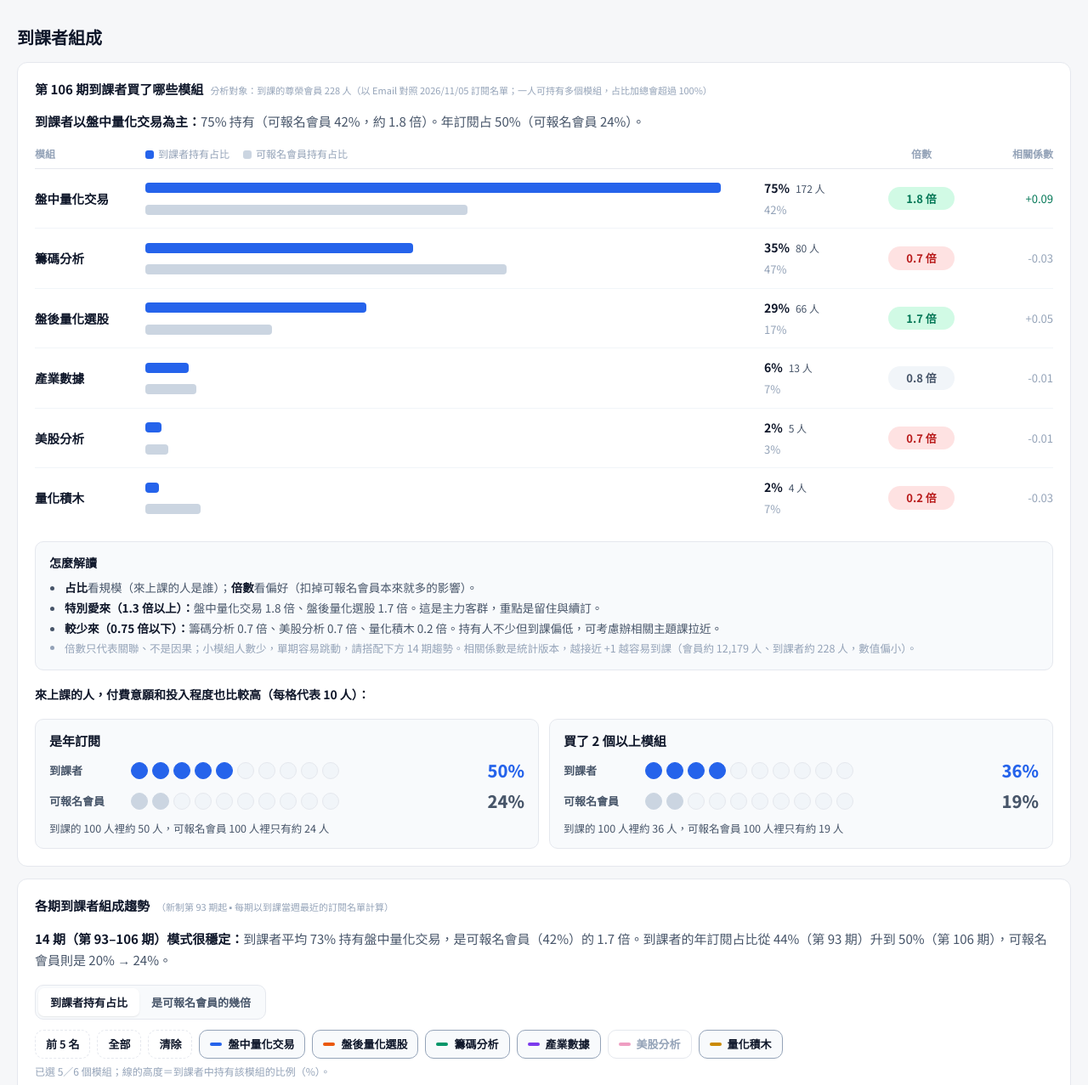
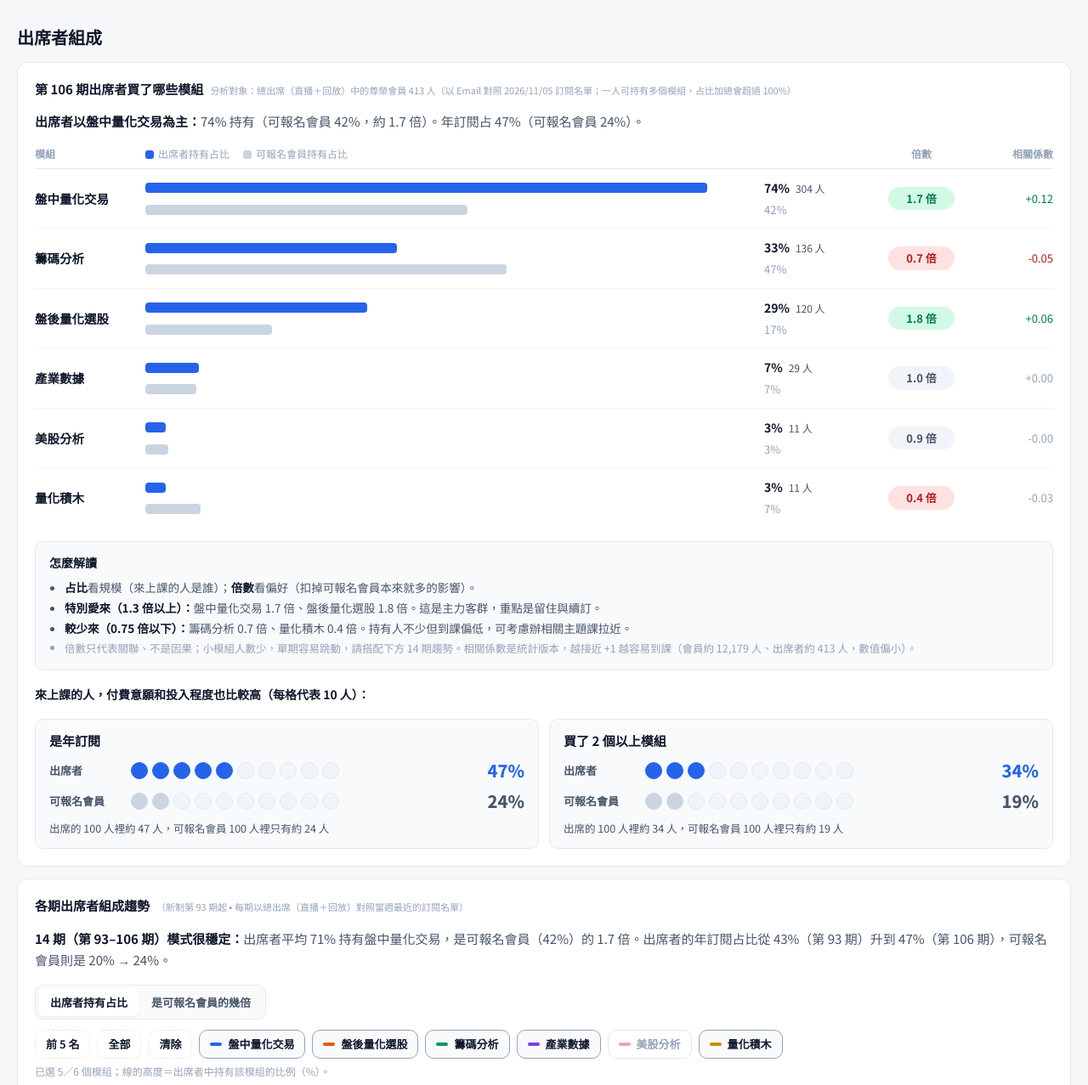
Before and after one commit to XQ-26041488/xq-class-report, a plain HTML site: page index.html in a window 1280 px wide. Shown: the part 1320-2597 px from the top of the page at 85% size. Drawn offline with nearby package versions, Linux system fonts and the light colour scheme.

Commit message:
Attendee composition now based on total attendance (live + replay)
Co-Authored-By: Claude Sonnet 5.5 <noreply@anthropic.com>

```diff
--- a/index.html
+++ b/index.html
@@ -699,94 +699,94 @@ table.cmp-t { width:100%; border-collapse:collapse; font-size:14.5px; font-varia
   </div>
 
 <!-- ATT-MIX:START -->
-  <div class="sec-heading" id="sec-attmix">到課者組成</div>
+  <div class="sec-heading" id="sec-attmix">出席者組成</div>
   <div class="card am-card">
-    <div class="card-title">第 106 期到課者買了哪些模組 <span class="sub">分析對象：到課的尊榮會員 228 人（以 Email 對照 2026/11/05 訂閱名單；一人可持有多個模組，占比加總會超過 100%）</span></div>
-    <p class="am-sum"><strong>到課者以盤中量化交易為主：</strong>75% 持有（可報名會員 42%，約 1.8 倍）。年訂閱占 50%（可報名會員 24%）。</p>
+    <div class="card-title">第 106 期出席者買了哪些模組 <span class="sub">分析對象：總出席（直播＋回放）中的尊榮會員 413 人（以 Email 對照 2026/11/05 訂閱名單；一人可持有多個模組，占比加總會超過 100%）</span></div>
+    <p class="am-sum"><strong>出席者以盤中量化交易為主：</strong>74% 持有（可報名會員 42%，約 1.7 倍）。年訂閱占 47%（可報名會員 24%）。</p>
     <div class="am-grid">
       <div class="am-head">
         <div>模組</div>
-        <div><span class="am-key"><i class="am-k1"></i>到課者持有占比<i class="am-k2"></i>可報名會員持有占比</span></div>
+        <div><span class="am-key"><i class="am-k1"></i>出席者持有占比<i class="am-k2"></i>可報名會員持有占比</span></div>
         <div>倍數</div>
         <div>相關係數</div>
       </div>
         <div class="am-row">
           <div class="am-name">盤中量化交易</div>
           <div class="am-pair">
-            <div class="am-line"><div class="am-track"><i class="am-bar a" style="width:94.3%"></i></div><span class="am-v"><strong>75%</strong> <em>172 人</em></span></div>
+            <div class="am-line"><div class="am-track"><i class="am-bar a" style="width:92.0%"></i></div><span class="am-v"><strong>74%</strong> <em>304 人</em></span></div>
             <div class="am-line"><div class="am-track"><i class="am-bar b" style="width:52.8%"></i></div><span class="am-v"><span>42%</span></span></div>
           </div>
-          <div class="am-lift"><span class="am-chip hi">1.8 倍</span></div>
-          <div class="am-r"><span class="pos1">+0.09</span></div>
+          <div class="am-lift"><span class="am-chip hi">1.7 倍</span></div>
+          <div class="am-r"><span class="pos2">+0.12</span></div>
         </div>
         <div class="am-row">
           <div class="am-name">籌碼分析</div>
           <div class="am-pair">
-            <div class="am-line"><div class="am-track"><i class="am-bar a" style="width:43.9%"></i></div><span class="am-v"><strong>35%</strong> <em>80 人</em></span></div>
+            <div class="am-line"><div class="am-track"><i class="am-bar a" style="width:41.2%"></i></div><span class="am-v"><strong>33%</strong> <em>136 人</em></span></div>
             <div class="am-line"><div class="am-track"><i class="am-bar b" style="width:59.2%"></i></div><span class="am-v"><span>47%</span></span></div>
           </div>
           <div class="am-lift"><span class="am-chip lo">0.7 倍</span></div>
-          <div class="am-r"><span class="zero">-0.03</span></div>
+          <div class="am-r"><span class="neg">-0.05</span></div>
         </div>
         <div class="am-row">
           <div class="am-name">盤後量化選股</div>
           <div class="am-pair">
-            <div class="am-line"><div class="am-track"><i class="am-bar a" style="width:36.2%"></i></div><span class="am-v"><strong>29%</strong> <em>66 人</em></span></div>
+            <div class="am-line"><div class="am-track"><i class="am-bar a" style="width:36.3%"></i></div><span class="am-v"><strong>29%</strong> <em>120 人</em></span></div>
             <div class="am-line"><div class="am-track"><i class="am-bar b" style="width:20.7%"></i></div><span class="am-v"><span>17%</span></span></div>
           </div>
-          <div class="am-lift"><span class="am-chip hi">1.7 倍</span></div>
-          <div class="am-r"><span class="zero">+0.05</span></div>
+          <div class="am-lift"><span class="am-chip hi">1.8 倍</span></div>
+          <div class="am-r"><span class="pos1">+0.06</span></div>
         </div>
         <div class="am-row">
           <div class="am-name">產業數據</div>
           <div class="am-pair">
-            <div class="am-line"><div class="am-track"><i class="am-bar a" style="width:7.1%"></i></div><span class="am-v"><strong>6%</strong> <em>13 人</em></span></div>
+            <div class="am-line"><div class="am-track"><i class="am-bar a" style="width:8.8%"></i></div><span class="am-v"><strong>7%</strong> <em>29 人</em></span></div>
             <div class="am-line"><div class="am-track"><i class="am-bar b" style="width:8.4%"></i></div><span class="am-v"><span>7%</span></span></div>
           </div>
-          <div class="am-lift"><span class="am-chip eq">0.8 倍</span></div>
-          <div class="am-r"><span class="zero">-0.01</span></div>
+          <div class="am-lift"><span class="am-chip eq">1.0 倍</span></div>
+          <div class="am-r"><span class="zero">+0.00</span></div>
         </div>
         <div class="am-row">
           <div class="am-name">美股分析</div>
           <div class="am-pair">
-            <div class="am-line"><div class="am-track"><i class="am-bar a" style="width:2.7%"></i></div><span class="am-v"><strong>2%</strong> <em>5 人</em></span></div>
+            <div class="am-line"><div class="am-track"><i class="am-bar a" style="width:3.3%"></i></div><span class="am-v"><strong>3%</strong> <em>11 人</em></span></div>
             <div class="am-line"><div class="am-track"><i class="am-bar b" style="width:3.7%"></i></div><span class="am-v"><span>3%</span></span></div>
           </div>
-          <div class="am-lift"><span class="am-chip lo">0.7 倍</span></div>
-          <div class="am-r"><span class="zero">-0.01</span></div>
+          <div class="am-lift"><span class="am-chip eq">0.9 倍</span></div>
+          <div class="am-r"><span class="zero">-0.00</span></div>
         </div>
         <div class="am-row">
           <div class="am-name">量化積木</div>
           <div class="am-pair">
-            <div class="am-line"><div class="am-track"><i class="am-bar a" style="width:2.2%"></i></div><span class="am-v"><strong>2%</strong> <em>4 人</em></span></div>
+            <div class="am-line"><div class="am-track"><i class="am-bar a" style="width:3.3%"></i></div><span class="am-v"><strong>3%</strong> <em>11 人</em></span></div>
             <div class="am-line"><div class="am-track"><i class="am-bar b" style="width:9.1%"></i></div><span class="am-v"><span>7%</span></span></div>
           </div>
-          <div class="am-lift"><span class="am-chip lo">0.2 倍</span></div>
+          <div class="am-lift"><span class="am-chip lo">0.4 倍</span></div>
           <div class="am-r"><span class="zero">-0.03</span></div>
         </div>
     </div>
-    <div class="am-read"><div class="am-read-t">怎麼解讀</div><ul><li><strong>占比</strong>看規模（來上課的人是誰）；<strong>倍數</strong>看偏好（扣掉可報名會員本來就多的影響）。</li><li><strong>特別愛來（1.3 倍以上）：</strong>盤中量化交易 1.8 倍、盤後量化選股 1.7 倍。這是主力客群，重點是留住與續訂。</li><li><strong>較少來（0.75 倍以下）：</strong>籌碼分析 0.7 倍、美股分析 0.7 倍、量化積木 0.2 倍。持有人不少但到課偏低，可考慮辦相關主題課拉近。</li><li class="mut">倍數只代表關聯、不是因果；小模組人數少，單期容易跳動，請搭配下方 14 期趨勢。相關係數是統計版本，越接近 +1 越容易到課（會員約 12,179 人、到課者約 228 人，數值偏小）。</li></ul></div>
+    <div class="am-read"><div class="am-read-t">怎麼解讀</div><ul><li><strong>占比</strong>看規模（來上課的人是誰）；<strong>倍數</strong>看偏好（扣掉可報名會員本來就多的影響）。</li><li><strong>特別愛來（1.3 倍以上）：</strong>盤中量化交易 1.7 倍、盤後量化選股 1.8 倍。這是主力客群，重點是留住與續訂。</li><li><strong>較少來（0.75 倍以下）：</strong>籌碼分析 0.7 倍、量化積木 0.4 倍。持有人不少但到課偏低，可考慮辦相關主題課拉近。</li><li class="mut">倍數只代表關聯、不是因果；小模組人數少，單期容易跳動，請搭配下方 14 期趨勢。相關係數是統計版本，越接近 +1 越容易到課（會員約 12,179 人、出席者約 413 人，數值偏小）。</li></ul></div>
     <div class="am-stats-t">來上課的人，付費意願和投入程度也比較高（每格代表 10 人）：</div>
-    <div class="am-stats"><div class="am-stat"><div class="am-sl">是年訂閱</div><div class="am-prow"><span class="am-who">到課者</span><span class="am-dots a"><i class="on"></i><i class="on"></i><i class="on"></i><i class="on"></i><i class="on"></i><i></i><i></i><i></i><i></i><i></i></span><span class="am-pct a">50%</span></div><div class="am-prow"><span class="am-who">可報名會員</span><span class="am-dots"><i class="on"></i><i class="on"></i><i></i><i></i><i></i><i></i><i></i><i></i><i></i><i></i></span><span class="am-pct">24%</span></div><div class="am-sc">到課的 100 人裡約 50 人，可報名會員 100 人裡只有約 24 人</div></div><div class="am-stat"><div class="am-sl">買了 2 個以上模組</div><div class="am-prow"><span class="am-who">到課者</span><span class="am-dots a"><i class="on"></i><i class="on"></i><i class="on"></i><i class="on"></i><i></i><i></i><i></i><i></i><i></i><i></i></span><span class="am-pct a">36%</span></div><div class="am-prow"><span class="am-who">可報名會員</span><span class="am-dots"><i class="on"></i><i class="on"></i><i></i><i></i><i></i><i></i><i></i><i></i><i></i><i></i></span><span class="am-pct">19%</span></div><div class="am-sc">到課的 100 人裡約 36 人，可報名會員 100 人裡只有約 19 人</div></div></div>
+    <div class="am-stats"><div class="am-stat"><div class="am-sl">是年訂閱</div><div class="am-prow"><span class="am-who">出席者</span><span class="am-dots a"><i class="on"></i><i class="on"></i><i class="on"></i><i class="on"></i><i class="on"></i><i></i><i></i><i></i><i></i><i></i></span><span class="am-pct a">47%</span></div><div class="am-prow"><span class="am-who">可報名會員</span><span class="am-dots"><i class="on"></i><i class="on"></i><i></i><i></i><i></i><i></i><i></i><i></i><i></i><i></i></span><span class="am-pct">24%</span></div><div class="am-sc">出席的 100 人裡約 47 人，可報名會員 100 人裡只有約 24 人</div></div><div class="am-stat"><div class="am-sl">買了 2 個以上模組</div><div class="am-prow"><span class="am-who">出席者</span><span class="am-dots a"><i class="on"></i><i class="on"></i><i class="on"></i><i></i><i></i><i></i><i></i><i></i><i></i><i></i></span><span class="am-pct a">34%</span></div><div class="am-prow"><span class="am-who">可報名會員</span><span class="am-dots"><i class="on"></i><i class="on"></i><i></i><i></i><i></i><i></i><i></i><i></i><i></i><i></i></span><span class="am-pct">19%</span></div><div class="am-sc">出席的 100 人裡約 34 人，可報名會員 100 人裡只有約 19 人</div></div></div>
   </div>
 <!-- ATT-MIX:END -->
   <!-- ATT-HIST:START -->
   <div class="card am-card" style="margin-top:14px;">
-    <div class="card-title">各期到課者組成趨勢 <span class="sub">（新制第 93 期起 ▪ 每期以到課當週最近的訂閱名單計算）</span></div>
-    <p class="am-sum"><strong>14 期（第 93–106 期）模式很穩定：</strong>到課者平均 73% 持有盤中量化交易，是可報名會員（42%）的 1.7 倍。到課者的年訂閱占比從 44%（第 93 期）升到 50%（第 106 期），可報名會員則是 20% → 24%。</p>
+    <div class="card-title">各期出席者組成趨勢 <span class="sub">（新制第 93 期起 ▪ 每期以總出席（直播＋回放）對照當週最近的訂閱名單）</span></div>
+    <p class="am-sum"><strong>14 期（第 93–106 期）模式很穩定：</strong>出席者平均 71% 持有盤中量化交易，是可報名會員（42%）的 1.7 倍。出席者的年訂閱占比從 43%（第 93 期）升到 47%（第 106 期），可報名會員則是 20% → 24%。</p>
     <div class="ah-ctl">
       <div class="ah-seg" role="group" aria-label="指標切換">
-        <button type="button" class="ah-b on" data-metric="share">到課者持有占比</button>
+        <button type="button" class="ah-b on" data-metric="share">出席者持有占比</button>
         <button type="button" class="ah-b" data-metric="lift">是可報名會員的幾倍</button>
       </div>
       <div class="ah-chips" id="ahChips"></div>
     </div>
     <div class="ah-hint" id="ahHint"></div>
-    <div style="position:relative;height:340px;"><canvas id="attHistChart" role="img" aria-label="各期到課者持有各模組的占比趨勢折線圖"></canvas></div>
+    <div style="position:relative;height:340px;"><canvas id="attHistChart" role="img" aria-label="各期出席者持有各模組的占比趨勢折線圖"></canvas></div>
   </div>
   <script>
 (function(){
-  const D={"nos": [93, 94, 95, 96, 97, 98, 99, 100, 101, 102, 103, 104, 105, 106], "mods": ["盤中量化交易", "盤後量化選股", "籌碼分析", "產業數據", "美股分析", "量化積木"], "a": {"盤中量化交易": [67.6, 71.6, 71.6, 70.0, 71.0, 72.4, 70.9, 74.4, 70.6, 74.4, 76.7, 79.1, 70.0, 75.4], "盤後量化選股": [30.1, 31.7, 28.6, 32.1, 28.0, 30.5, 29.4, 33.0, 29.2, 31.1, 31.2, 33.2, 26.4, 28.9], "籌碼分析": [34.8, 36.8, 37.9, 39.0, 35.9, 38.2, 38.2, 36.3, 38.6, 35.9, 33.8, 30.8, 36.0, 35.1], "產業數據": [8.4, 7.9, 7.1, 8.2, 8.8, 9.6, 6.0, 5.9, 6.9, 6.7, 7.5, 8.3, 8.0, 5.7], "美股分析": [3.4, 2.4, 2.4, 2.1, 2.0, 2.8, 2.1, 1.1, 1.9, 1.1, 2.3, 2.8, 2.8, 2.2], "量化積木": [5.0, 3.8, 3.7, 2.9, 3.5, 2.6, 3.6, 2.9, 4.2, 3.7, 2.6, 3.6, 3.2, 1.8]}, "b": {"盤中量化交易": [41.1, 41.1, 41.3, 41.4, 41.5, 41.5, 41.7, 41.9, 42.1, 42.0, 42.0, 42.1, 42.1, 42.2], "盤後量化選股": [16.7, 16.7, 16.6, 16.6, 16.6, 16.5, 16.6, 16.6, 16.7, 16.7, 16.6, 16.6, 16.6, 16.5], "籌碼分析": [46.5, 46.7, 47.0, 47.3, 47.2, 47.4, 47.3, 47.3, 47.2, 47.4, 47.4, 47.3, 47.3, 47.3], "產業數據": [7.0, 6.9, 6.8, 6.9, 6.9, 6.9, 6.8, 6.8, 6.8, 6.8, 6.8, 6.8, 6.8, 6.7], "美股分析": [2.9, 2.9, 2.9, 2.9, 2.9, 2.9, 2.9, 2.9, 2.9, 2.8, 2.9, 3.0, 3.0, 2.9], "量化積木": [8.0, 7.9, 7.7, 7.4, 7.5, 7.4, 7.3, 7.3, 7.2, 7.2, 7.2, 7.2, 7.2, 7.3]}};
+  const D={"nos": [93, 94, 95, 96, 97, 98, 99, 100, 101, 102, 103, 104, 105, 106], "mods": ["盤中量化交易", "盤後量化選股", "籌碼分析", "產業數據", "美股分析", "量化積木"], "a": {"盤中量化交易": [67.9, 70.5, 72.0, 69.0, 68.4, 70.5, 68.8, 71.2, 67.1, 71.0, 71.6, 76.7, 68.9, 73.6], "盤後量化選股": [31.1, 31.7, 28.1, 30.5, 28.0, 28.5, 26.5, 30.7, 28.4, 29.5, 28.4, 32.1, 27.0, 29.1], "籌碼分析": [34.1, 35.8, 36.5, 38.4, 35.4, 36.5, 37.2, 35.1, 38.5, 36.1, 35.7, 30.1, 35.4, 32.9], "產業數據": [8.9, 7.5, 6.7, 8.4, 8.8, 9.6, 7.1, 6.9, 6.9, 8.6, 8.3, 9.0, 8.3, 7.0], "美股分析": [3.0, 2.2, 2.7, 2.2, 2.8, 2.9, 2.4, 1.9, 1.8, 1.7, 2.2, 2.7, 2.7, 2.7], "量化積木": [5.4, 4.8, 4.0, 3.4, 4.5, 3.0, 4.1, 3.9, 4.5, 3.2, 3.3, 3.6, 3.2, 2.7]}, "b": {"盤中量化交易": [41.1, 41.1, 41.3, 41.4, 41.5, 41.5, 41.7, 41.9, 42.1, 42.0, 42.0, 42.1, 42.1, 42.2], "盤後量化選股": [16.7, 16.7, 16.6, 16.6, 16.6, 16.5, 16.6, 16.6, 16.7, 16.7, 16.6, 16.6, 16.6, 16.5], "籌碼分析": [46.5, 46.7, 47.0, 47.3, 47.2, 47.4, 47.3, 47.3, 47.2, 47.4, 47.4, 47.3, 47.3, 47.3], "產業數據": [7.0, 6.9, 6.8, 6.9, 6.9, 6.9, 6.8, 6.8, 6.8, 6.8, 6.8, 6.8, 6.8, 6.7], "美股分析": [2.9, 2.9, 2.9, 2.9, 2.9, 2.9, 2.9, 2.9, 2.9, 2.8, 2.9, 3.0, 3.0, 2.9], "量化積木": [8.0, 7.9, 7.7, 7.4, 7.5, 7.4, 7.3, 7.3, 7.2, 7.2, 7.2, 7.2, 7.2, 7.3]}};
   const COL=['#2563eb','#ea580c','#059669','#7c3aed','#db2777','#ca8a04','#64748b'];
   const avg=D.mods.map(m=>D.a[m].reduce((x,y)=>x+y,0)/D.a[m].length);
   const order=D.mods.map((m,i)=>i).sort((x,y)=>avg[y]-avg[x]);
@@ -803,7 +803,7 @@ table.cmp-t { width:100%; border-collapse:collapse; font-size:14.5px; font-varia
       b.innerHTML='<i style="background:'+COL[i]+'"></i>'+m;
       b.onclick=()=>{sel.has(i)?sel.delete(i):sel.add(i);sync();};chips.appendChild(b);
     });
-    document.getElementById('ahHint').textContent='已選 '+sel.size+'／'+D.mods.length+' 個模組；'+(metric==='share'?'線的高度＝到課者中持有該模組的比例（%）。':'線的高度＝到課者持有占比 ÷ 可報名會員持有占比；1 倍＝與可報名會員相同，大於 1 代表特別愛來上課。');
+    document.getElementById('ahHint').textContent='已選 '+sel.size+'／'+D.mods.length+' 個模組；'+(metric==='share'?'線的高度＝出席者中持有該模組的比例（%）。':'線的高度＝出席者持有占比 ÷ 可報名會員持有占比；1 倍＝與可報名會員相同，大於 1 代表特別愛來上課。');
   }
   function series(i){const m=D.mods[i];return D.nos.map((n,k)=>metric==='share'?D.a[m][k]:(D.b[m][k]?+(D.a[m][k]/D.b[m][k]).toFixed(2):0));}
   function render(){
```
Also changed, not shown: index.html.html (+28 -28 lines).
